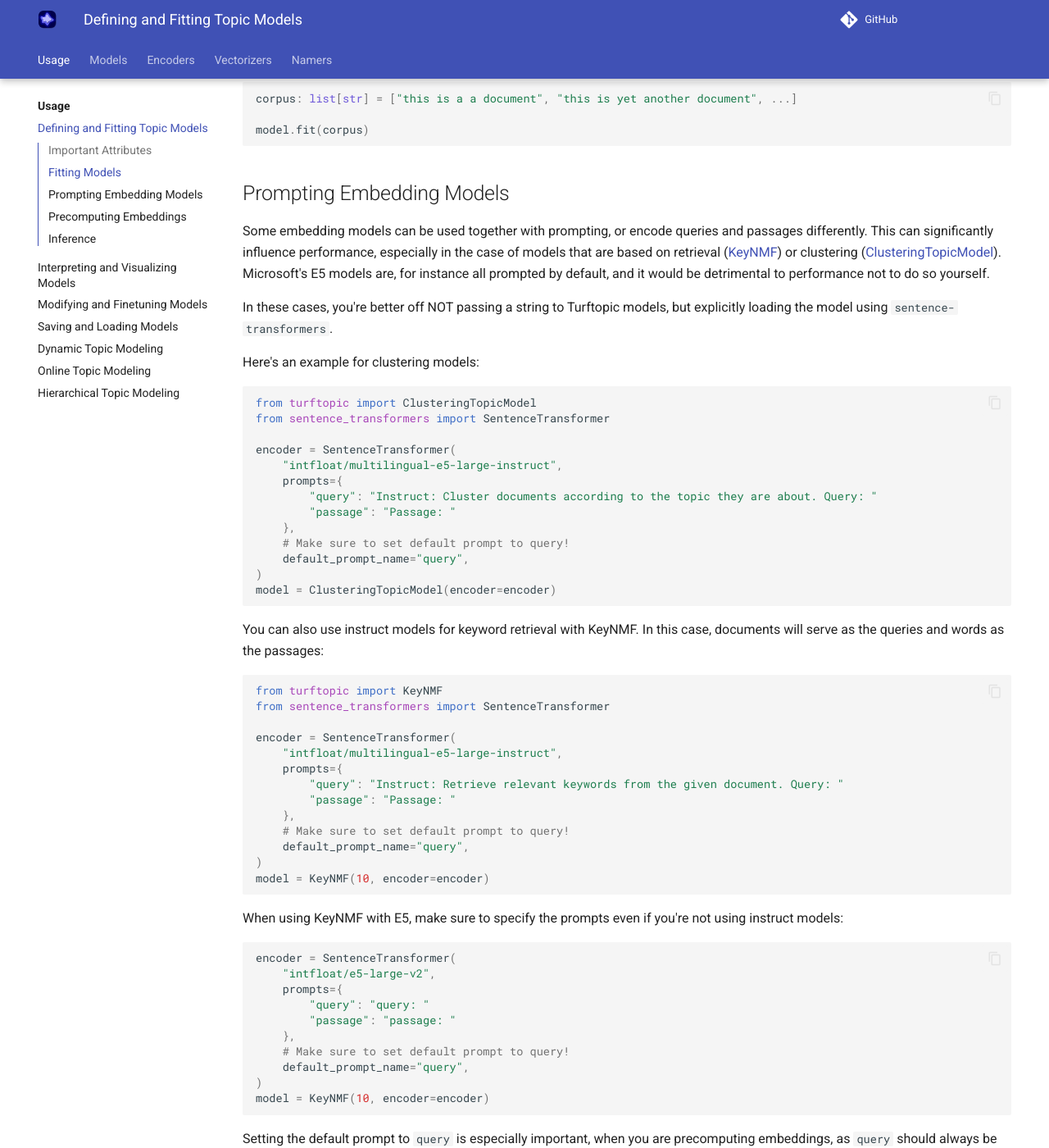
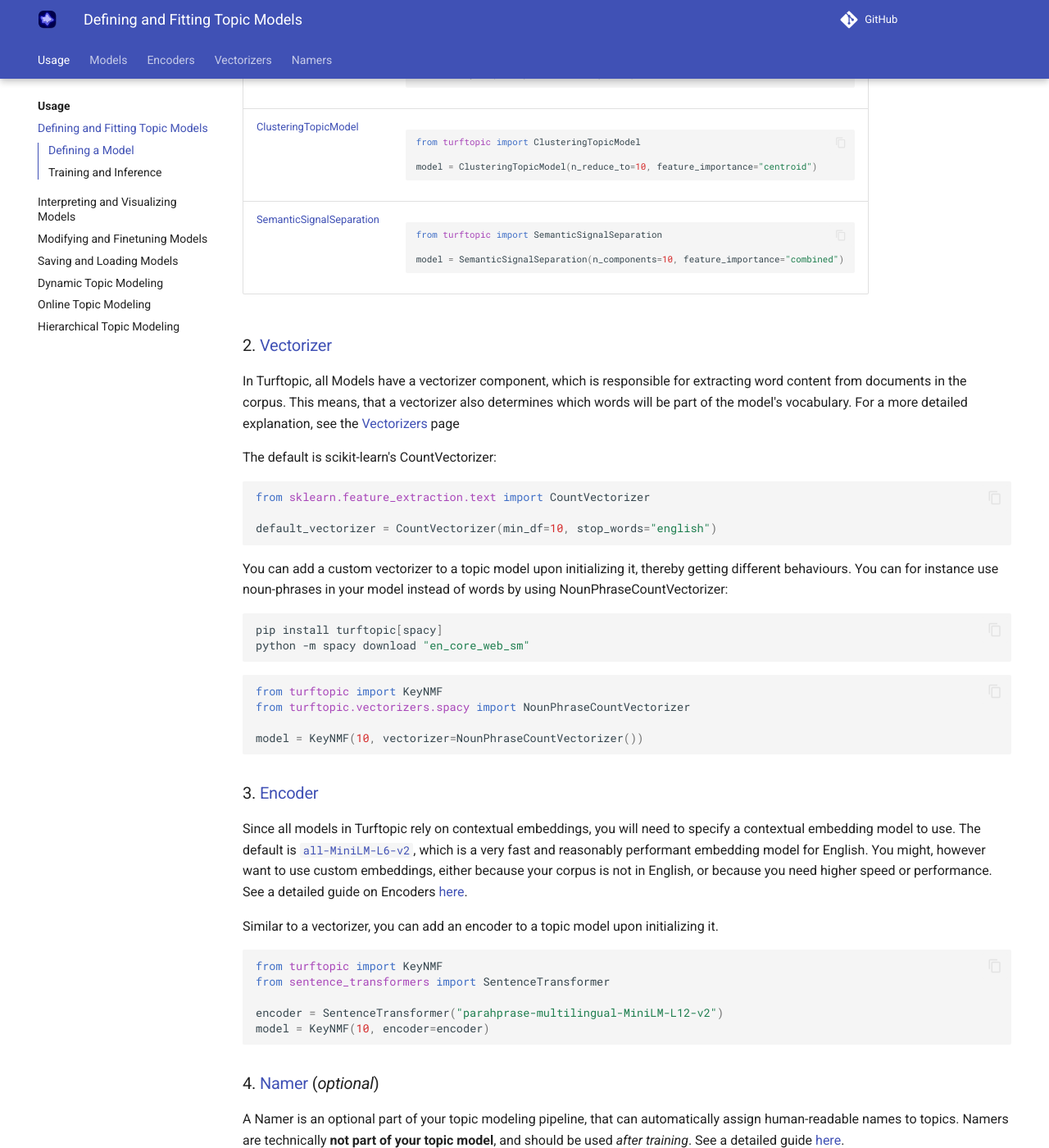
Before and after one commit to x-tabdeveloping/turftopic, an MkDocs documentation site: the page built from docs/model_definition_and_training.md, in a window 1280 px wide and 1400 px high, scrolled down 1221 px. Shown: the whole window at 82% size. Built offline with MkDocs 1.6.1 and Material for MkDocs 9.7.7, drawn with Linux system fonts in a browser that asks for light colours; comment, search, counter and statistics services are not loaded; some of the changed text lies outside the part shown.

Commit message:
Restructured docs in a more sensible way

````diff
--- a/docs/model_definition_and_training.md
+++ b/docs/model_definition_and_training.md
@@ -1,52 +1,143 @@
 # Defining and Training Topic Models
 
-To get started using Turftopic you will need to load and fit a topic model.
-This page provides more in-depth information on how to do these.
+In order to start modeling your corpora, you will need to define a topic model.
+There are a wide array of available models in Turftopic that all have their unique behaviour.
+On the other hand all models will need to have certain components, and have attributes you can adjust to your needs.
+This page provides a guide on how to define models, train them, and use them for inference.
+
+<figure>
+  <img src="../images/topic_modeling_pipeline.png" width="800px" style="margin-left: auto;margin-right: auto;">
+  <figcaption>Components of a Topic Modeling Pipeline</figcaption>
+</figure>
+
+
+## Defining a Model
+
+### 1. [Topic Model](../models.md)
+ In order to initialize a model, you will first need to make a choice about which **topic model** you'd like to use.
+You might want to have a look at the [Models](models.md) page in order to make an informed choice about the topic model you intend to train.
+
+Here are some examples of models you can load and use in the package:
+
+<table>
+<tr>
+<td> Model </td> <td> Example Definition </td>
+</tr>
+<tr>
+<td>
+
+<a href="https://x-tabdeveloping.github.io/turftopic/KeyNMF/">KeyNMF</a>
+
+</td>
+<td>
 
 ```python
 from turftopic import KeyNMF
 
-model = KeyNMF(20).fit(corpus)
+model = KeyNMF(n_components=10, top_n=15)
 ```
 
-## Important Attributes
+</td>
+</tr>
+<tr>
+<td>
 
-In Turftopic all models have a vectorizer and an encoder component, which you can specify when initializing a model.
+<a href="https://x-tabdeveloping.github.io/turftopic/clustering/">ClusteringTopicModel</a>
 
-1. The __vectorizer__ is used to turn documents into Bag-of-Words representations and learning the vocabulary. The default used in the package is sklearn's `CountVectorizer`.
-1. The __encoder__ is used to encode documents, and optionally the vocabulary into contextual representations. This will most frequently be a Sentence Transformer. The default in Turftopic is `all-MiniLM-L6-v2`, a very lightweight English model.
+</td>
+<td>
 
-You can use any of the built-in encoders in Turftopic to encode your documents, or any sentence transformer from the HuggingFace Hub.
-This allows you to use embeddings of different quality and computational efficiency for different purposes.
+```python
+from turftopic import ClusteringTopicModel
 
-Here's a model that uses E5 large as the embedding model, and only learns words that occur in at least 20 documents.
+model = ClusteringTopicModel(n_reduce_to=10, feature_importance="centroid")
+```
+
+</td>
+</tr>
+<tr>
+<td>
+
+<a href="https://x-tabdeveloping.github.io/turftopic/s3/">SemanticSignalSeparation</a>
+
+</td>
+<td>
 
 ```python
 from turftopic import SemanticSignalSeparation
+
+model = SemanticSignalSeparation(n_components=10, feature_importance="combined")
+```
+
+</td>
+</tr>
+</table>
+
+### 2. [Vectorizer](../vectorizers.md)
+
+In Turftopic, all Models have a vectorizer component, which is responsible for extracting word content from documents in the corpus.
+This means, that a vectorizer also determines which words will be part of the model's vocabulary.
+For a more detailed explanation, see the [Vectorizers](../vectorizers.md) page
+
+The default is scikit-learn's CountVectorizer:
+
+```python
 from sklearn.feature_extraction.text import CountVectorizer
 
-model = SemanticSignalSeparation(10, encoder="all-MiniLM-L6-v2", vectorizer=CountVectorizer(min_df=20))
+default_vectorizer = CountVectorizer(min_df=10, stop_words="english")
 ```
 
-You can also use external models for encoding, here's an example with [OpenAI's embedding models](encoders.md#external_embeddings):
+You can add a custom vectorizer to a topic model upon initializing it,
+thereby getting different behaviours. You can for instance use noun-phrases in your model instead of words by using NounPhraseCountVectorizer:
+
+```bash
+pip install turftopic[spacy]
+python -m spacy download "en_core_web_sm"
+```
 
 ```python
-from turftopic import GMM
-from turftopic.encoders import OpenAIEmbeddings
+from turftopic import KeyNMF
+from turftopic.vectorizers.spacy import NounPhraseCountVectorizer
 
-model = GMM(10, encoder=OpenAIEmbeddings("text-embedding-3-large"))
+model = KeyNMF(10, vectorizer=NounPhraseCountVectorizer())
 ```
 
-If you intend to, you can also use n-grams as features instead of words:
+### 3. [Encoder](../encoders.md)
+
+Since all models in Turftopic rely on contextual embeddings, you will need to specify a contextual embedding model to use.
+The default is [`all-MiniLM-L6-v2`](sentence-transformers/all-MiniLM-L6-v2), which is a very fast and reasonably performant embedding model for English.
+You might, however want to use custom embeddings, either because your corpus is not in English, or because you need higher speed or performance.
+See a detailed guide on Encoders [here](../encoders.md).
+
+Similar to a vectorizer, you can add an encoder to a topic model upon initializing it.
 
 ```python
-from turftopic import GMM
-from sklearn.feature_extraction.text import CountVectorizer
+from turftopic import KeyNMF
+from sentence_transformers import SentenceTransformer
 
-model = GMM(10, vectorizer=CountVectorizer(ngram_range=(2,4)))
+encoder = SentenceTransformer("parahprase-multilingual-MiniLM-L12-v2")
+model = KeyNMF(10, encoder=encoder)
 ```
 
-## Fitting Models
+### 4. [Namer](../namers.md) (*optional*)
+
+A Namer is an optional part of your topic modeling pipeline, that can automatically assign human-readable names to topics.
+Namers are technically **not part of your topic model**, and should be used *after training*.
+See a detailed guide [here](../namers.md).
+
+```python
+from turftopic import KeyNMF
+from turftopic.namers import LLMTopicNamer
+
+model = KeyNMF(10).fit(corpus)
+namer = LLMTopicNamer("HuggingFaceTB/SmolLM2-1.7B-Instruct")
+
+model.rename_topics(namer)
+```
+
+## Training and Inference
+
+### Model Training
 
 All models in Turftopic have a `fit()` method, that takes a textual corpus in the form of an iterable of strings.
 
@@ -58,68 +149,7 @@ corpus: list[str] = ["this is a a document", "this is yet another document", ...
 model.fit(corpus)
 ```
 
-## Prompting Embedding Models
-
-Some embedding models can be used together with prompting, or encode queries and passages differently.
-This can significantly influence performance, especially in the case of models that are based on retrieval ([KeyNMF](KeyNMF.md)) or clustering ([ClusteringTopicModel](clustering.md)).
-Microsoft's E5 models are, for instance all prompted by default, and it would be detrimental to performance not to do so yourself.
-
-In these cases, you're better off NOT passing a string to Turftopic models, but explicitly loading the model using `sentence-transformers`.
-
-Here's an example for clustering models:
-```python
-from turftopic import ClusteringTopicModel
-from sentence_transformers import SentenceTransformer
-
-encoder = SentenceTransformer(
-    "intfloat/multilingual-e5-large-instruct",
-    prompts={
-        "query": "Instruct: Cluster documents according to the topic they are about. Query: "
-        "passage": "Passage: "
-    },
-    # Make sure to set default prompt to query!
-    default_prompt_name="query",
-)
-model = ClusteringTopicModel(encoder=encoder)
-```
-
-You can also use instruct models for keyword retrieval with KeyNMF.
-In this case, documents will serve as the queries and words as the passages:
-
-```python
-from turftopic import KeyNMF
-from sentence_transformers import SentenceTransformer
-
-encoder = SentenceTransformer(
-    "intfloat/multilingual-e5-large-instruct",
-    prompts={
-        "query": "Instruct: Retrieve relevant keywords from the given document. Query: "
-        "passage": "Passage: "
-    },
-    # Make sure to set default prompt to query!
-    default_prompt_name="query",
-)
-model = KeyNMF(10, encoder=encoder)
-```
-
-When using KeyNMF with E5, make sure to specify the prompts even if you're not using instruct models:
-
-```python
-encoder = SentenceTransformer(
-    "intfloat/e5-large-v2",
-    prompts={
-        "query": "query: "
-        "passage": "passage: "
-    },
-    # Make sure to set default prompt to query!
-    default_prompt_name="query",
-)
-model = KeyNMF(10, encoder=encoder)
-```
-
-Setting the default prompt to `query` is especially important, when you are precomputing embeddings, as `query` should always be your default prompt to embed documents with.
-
-## Precomputing Embeddings
+### Precomputing Embeddings
 
 In order to cut down on costs/computational load when fitting multiple models in a row, you might want to encode the documents before fitting a model.
 Encoding the corpus is the heaviest part of the process and you can spare yourself a lot of time by only doing it once.
@@ -147,9 +177,15 @@ gmm = GMM(10, encoder=encoder).fit(corpus, embeddings=embeddings)
 clustering = ClusteringTopicModel(encoder=encoder).fit(corpus, embeddings=embeddings)
 ```
 
-## Inference
+### Inference
 
+Some models in Turftopic are capable of estimating topic importance scores for documents in your corpus.
 In order to get the importance of each topic for the documents in the corpus, you might want to use `fit_transform()` instead of `fit()`
+
+!!! warning
+    Note that using `fit()` and `transform()` in succession is not the same as using `fit_transform()` and the later should be preferred under all circumstances.
+    For one, not all models have a `transform()` method, but `fit_transform()` is also way more efficient, as documents don't have to be encoded twice.
+    Some models have additional optimizations going on when using `fit_transform()`, and the `fit()` method typically uses `fit_transform()` in the background.
 
 ```python
 document_topic_matrix = model.fit_transform(corpus)
@@ -162,7 +198,3 @@ You can infer topical content for new documents with a fitted model using the `t
 ```python
 document_topic_matrix = model.transform(new_documents, embeddings=None)
 ```
-
- > Note that using `fit()` and `transform()` in succession is not the same as using `fit_transform()` and the later should be preferred under all circumstances.
- > For one, not all models have a `transform()` method, but `fit_transform()` is also way more efficient, as documents don't have to be encoded twice.
- > Some models have additional optimizations going on when using `fit_transform()`, and the `fit()` method typically uses `fit_transform()` in the background.
````
